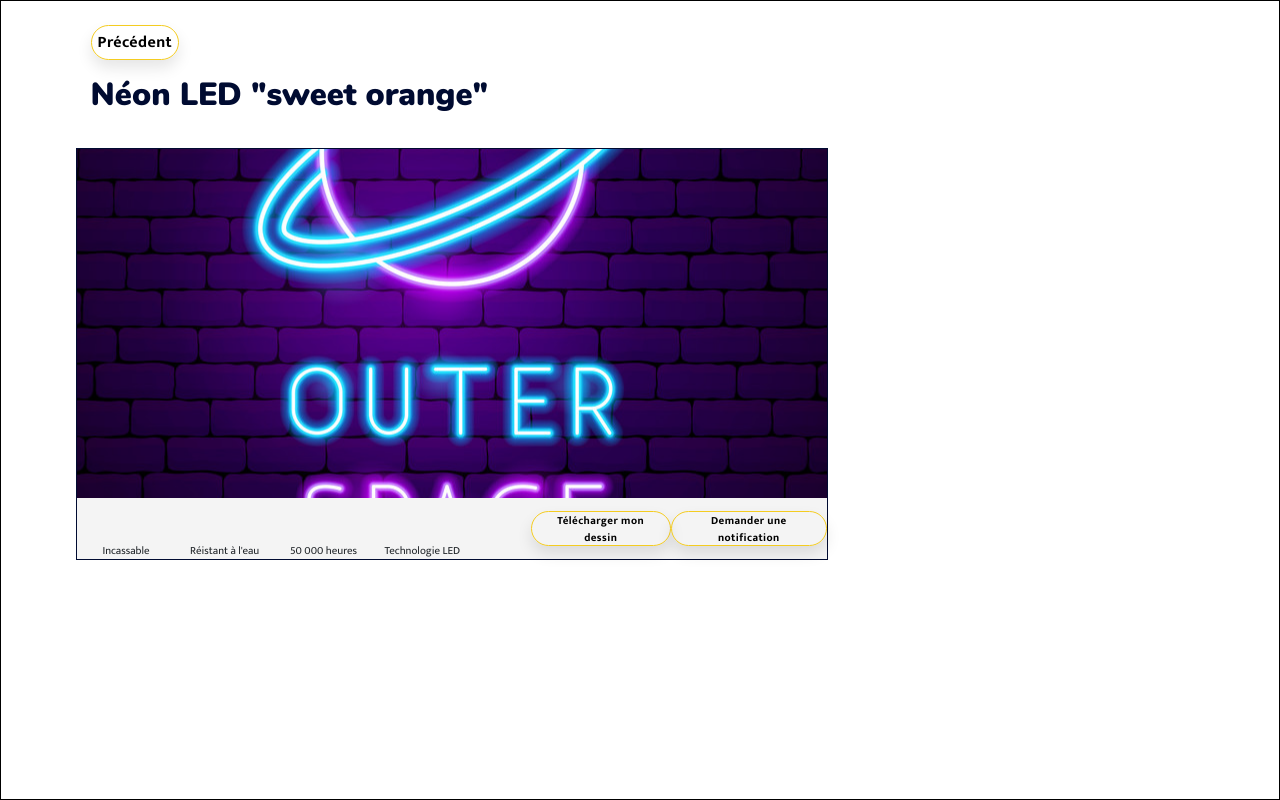
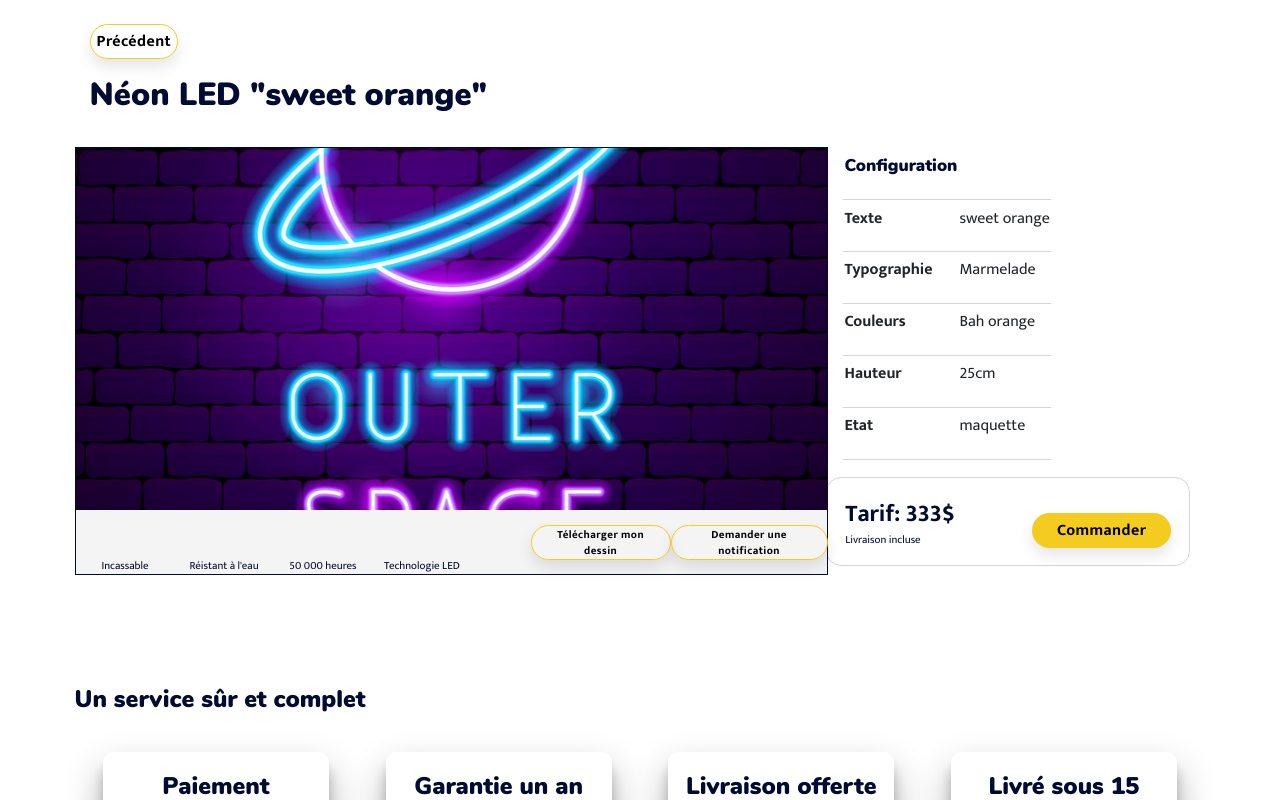
Before and after one commit to albertlouzon/dessinemoiunneon, an Angular app: page / in a window 1280 px wide. Both pictures are taken after a click on the element "En attente de maquette". Shown: the top 800 px of the page. Built offline with nearby package versions, Linux system fonts and the light colour scheme; what angular-archwizard would draw is missing.

Commit message:
espace client 3/3

```diff
--- a/src/app/neon-list/neon-list.component.html
+++ b/src/app/neon-list/neon-list.component.html
@@ -18,19 +18,19 @@
             </tr>
           </thead>
           <tbody>
-            <tr (click)="goToNeonDetail({id: 1, name: 'money', state: 'design_inprocess'})">
+            <tr (click)="goToNeonDetail({id: 1, name: 'money', typo: 'Las Vegas', colors:'Vert kaki', height:'35cm' ,  price: 500, state: 'design_inprocess'})">
               <td data-column="Vos dessins techniques"><div class="table-position-circle">1</div>Money</td>
               <td data-column="Etat">En cours de design</td>
             </tr>
-            <tr (click)="goToNeonDetail({id: 2, name: 'sweet orange', state: 'maquette'})">
+            <tr (click)="goToNeonDetail({id: 2, name: 'sweet orange', typo: 'Marmelade', colors:'Bah orange', height:'25cm' ,  price: 333,state: 'maquette'})">
               <td data-column="Vos dessins techniques"><div class="table-position-circle">2</div>Sweet Orange</td>
               <td data-column="Etat">En attente de maquette</td>
             </tr>
-            <tr (click)="goToNeonDetail({id: 2, name: 'tamas', state: 'delivery_inprocess'})">
+            <tr (click)="goToNeonDetail({id: 2, name: 'tamas', typo: 'Arial New Roman', colors:'Violet', height:'45cm' , price: 410, state: 'delivery_inprocess'})">
               <td data-column="FVos dessins techniques"><div class="table-position-circle">3</div>Tamas</td>
               <td data-column="Etat">Livraison en cours</td>
             </tr>
-            <tr (click)="goToNeonDetail({id: 4, name: 'Libérez Karim', state: 'failed'})">
+            <tr (click)="goToNeonDetail({id: 4, name: 'Libérez Karim', typo: 'Arabica sans serif', colors:'Marron', height:'1.4cm' , price: 100000, state: 'failed'})">
               <td data-column="Vos dessins techniques"><div class="table-position-circle">4</div>Libérez Karim</td>
               <td data-column="Etat">Paiement frauduleux</td>
             </tr>
@@ -98,12 +98,12 @@
 </div>
 
 
-<div *ngIf="neonSelected" class='ec-bigbox'>
+<div *ngIf="neonSelected" class='ec-bigbox-detail'>
     <button  style="margin-bottom: 1.5%;" class="prev-btn" (click)="neonSelected = null">Précédent</button>
 
   <h2  style="margin-bottom: 3%;">Néon LED "{{neonSelected.name}}"</h2>
 
-  <div class="ec-top-row row">
+  <div class="ec-top-row-detail row">
     <div class="col-8 neon-canvas-cont">
       <div class="neon-canvas"></div>
       <div class="neon-bar">
@@ -121,12 +121,127 @@
       </div>
 
     </div>
-    <div class="col-1"></div>
-    <div class="col-3">
+    <div class="col-4">
+        <table>
+            <thead>
+              <tr>
+                <th class='detail-configu-title'>Configuration</th>
+                <th class='detail-configu-title'></th>
 
+              </tr>
+            </thead>
+            <tbody>
+              <tr >
+                <td  style="font-family: Mukta-Bold;" data-column="Vos dessins techniques">Texte</td>
+                <td style="font-family: Mukta-Regular;" data-column="Etat">{{neonSelected.name}}</td>
+              </tr>
+              <tr >
+                <td style="font-family: Mukta-Bold;" data-column="Vos dessins techniques">Typographie</td>
+                <td style="font-family: Mukta-Regular;" data-column="Etat">{{neonSelected.typo}}</td>
+              </tr>
+              <tr >
+                <td  style="font-family: Mukta-Bold;" data-column="Vos dessins techniques">Couleurs</td>
+                <td style="font-family: Mukta-Regular;" data-column="Etat">{{neonSelected.colors}}</td>
+              </tr>
+              <tr >
+                <td  style="font-family: Mukta-Bold;" data-column="Vos dessins techniques">Hauteur</td>
+                <td  style="font-family: Mukta-Regular;" data-column="Etat">{{neonSelected.height}}</td>
+              </tr>
+              <tr >
+                  <td  style="font-family: Mukta-Bold;" data-column="Vos dessins techniques">Etat</td>
+                  <td  style="font-family: Mukta-Regular;" data-column="Etat">{{neonSelected.state}}</td>
+                </tr>
+
+            </tbody>
+          </table>
+
+          <div class="neon-tarif-cont">
+            <div class="neon-tarif">
+              <span class="neon-tarif-price">Tarif: {{neonSelected.price}}$</span>
+              <span class="neon-tarif-blabla">Livraison incluse </span>
+
+            </div>
+            <button  style="margin-right: 5%; padding-left: 25px; padding-right: 25px;" class="next-btn">Commander</button>
+          </div>
     </div>
 
   </div>
-  <div class="ec-bottom-row row"></div>
+  <div style="margin-top: 10%;" class="ec-bottom-row row">
+      <h1 class="ec-title">Un service sûr et complet</h1>
+
+      <div class="cards-list">
+
+          <div class="little-card  card-tarace 1">
+           <!-- <div class="card_image">
+
+           </div> -->
+           <div class="card_content">
+            <span class="ec-card-title">
+              Paiement sécurisé
+
+            </span>
+            <span class="ec-card-descr">
+              Les paiements sur notre site sont sécurisés. Nous acceptons tous les paiement dont Visa, Master Card, Amex, Paypal et Maestro.
+            </span>
+
+          </div>
+          </div>
+
+          <div class="little-card  card-tarace 2">
+           <!-- <div class="card_image">
+
+           </div> -->
+           <div class="card_content">
+            <span class="ec-card-title">
+              Garantie un an
+
+            </span>
+            <span class="ec-card-descr">
+              Tous nos néons posèdent une garantie d'un an à compter de la data d'achat. Vous devez retourner un article défectueux ? Contactez-nous avec le numéro de commande !
+            </span>
+
+          </div>
+          </div>
+
+
+          <div class="little-card  card-tarace 3">
+              <!-- <div class="card_image">
+
+              </div> -->
+              <div class="card_content">
+               <span class="ec-card-title">
+                 Livraison offerte
+
+               </span>
+               <span class="ec-card-descr">
+                 Nous vous offrons la livraison pour chaque néon commandé.
+               </span>
+
+             </div>
+             </div>
+
+
+          <div class="little-card  card-tarace 4">
+              <!-- <div class="card_image">
+
+              </div> -->
+              <div class="card_content">
+               <span class="ec-card-title">
+                  Livré sous 15 jours
+
+               </span>
+               <span class="ec-card-descr">
+                 Nous livrons dans un délai de 15 jours selon la production et la destination. En cas de demande urgente merci de nous contacter directement
+                 afin de procéder à une "Livraison express"
+               </span>
+
+             </div>
+             </div>
+
+
+
+
+          </div>
+  </div>
 
 </div>
--- a/src/app/neon-list/neon-list.component.scss
+++ b/src/app/neon-list/neon-list.component.scss
@@ -1,11 +1,19 @@
 .ec-bigbox {
     height: 800px;
-    border: 1px solid black;
     padding: 1.5rem;
     padding-left: 7%;
     padding-right: 7%;
 }
 
+.ec-bigbox-detail {
+    height: 1000px;
+    padding: 1.5rem;
+    padding-left: 7%;
+    padding-right: 7%;
+}
+.ec-top-row-detail {
+    height: 45%;
+}
 .ec-top-row {
     height: 55%;
 }
@@ -67,6 +75,18 @@ h2 {
     flex-direction: row;
   }
 
+  .little-card {
+    margin: 30px auto;
+    width: 20%;
+    display: flex;
+    height: 250px;
+    border-radius: 10px;
+    box-shadow: 0 19px 38px rgba(0,0,0,0.30), 0 15px 12px rgba(0,0,0,0.22);
+    cursor: pointer;
+    transition: 0.4s;
+    flex-direction: row;
+  }
+
   .card .card_image {
     width: inherit;
     // background-color: lightgray;
@@ -78,7 +98,7 @@ h2 {
       display: flex;
       flex-direction: column;
       height: 100%;
-      width: 80%;
+    //   width: 80%;
       padding: 1em;
   }
   ::-webkit-scrollbar {
@@ -105,6 +125,9 @@ h2 {
     margin-top: -80px;
     height: 40px;
   }
+
+
+  .ec-bigbox {
 
   table {
 	width: 100%;
@@ -205,6 +228,7 @@ only screen and (max-width: 760px) {
 	}
 
 }
+  }
 
   .ec-title {
           font-family: Nunito-Black, sans-serif;
@@ -235,9 +259,14 @@ only screen and (max-width: 760px) {
   .title-black {
     color: black;
   }
+  .card-tarace {
+      flex-direction: column !important;
+      text-align: center !important;
+  }
+
 
   @media all and (max-width: 500px) {
-    .card-list {
+    .cards-list {
       /* On small screens, we are no longer using row direction but column */
       flex-direction: column !important;
     }
@@ -263,6 +292,7 @@ only screen and (max-width: 760px) {
   .neon-canvas-cont {
       display: flex;
       flex-direction: column;
+      z-index: 10;
       border: 1px solid #000b31;
       padding: 0;
   }
@@ -293,6 +323,8 @@ only screen and (max-width: 760px) {
       flex: 1;
       align-self: flex-end;
       text-align: center;
+      color: #000b31;
+
   }
 
   .neon-bar .prev-btn {
@@ -301,3 +333,50 @@ only screen and (max-width: 760px) {
     padding-left: 10px !important;
     padding-right: 10px !important;
 }
+
+.detail-configu-title {
+    font-family: Nunito-Black, sans-serif;
+    color: #000b31;
+    font-size: 17px;
+    padding-bottom: 5%;
+}
+
+.ec-bigbox-detail th, .ec-bigbox-detail td {
+    padding-bottom: 10% ;
+    padding-top: 3%;
+}
+
+.ec-bigbox-detail tr {
+    border-bottom: 1px solid #D5D5D5;
+
+}
+
+.neon-tarif-cont {
+    border: 1px solid #D5D5D5;
+    border-radius: 15px;
+    padding-top: 5%;
+    margin-top: 5%;
+    margin-left: -5%;
+    padding-bottom: 5%;
+    display: flex;
+    justify-content: space-between;
+
+}
+
+.neon-tarif {
+    display: flex;
+    flex-direction: column;
+    color: #000b31;
+    margin-left: 5%;
+}
+
+.neon-tarif-price {
+    font-size: 24px;
+    font-family: Mukta-Bold, sans-serif;
+}
+
+
+.neon-tarif-blabla {
+    font-size: 11px;
+    font-family: Mukta-Regular, sans-serif;
+}
```
